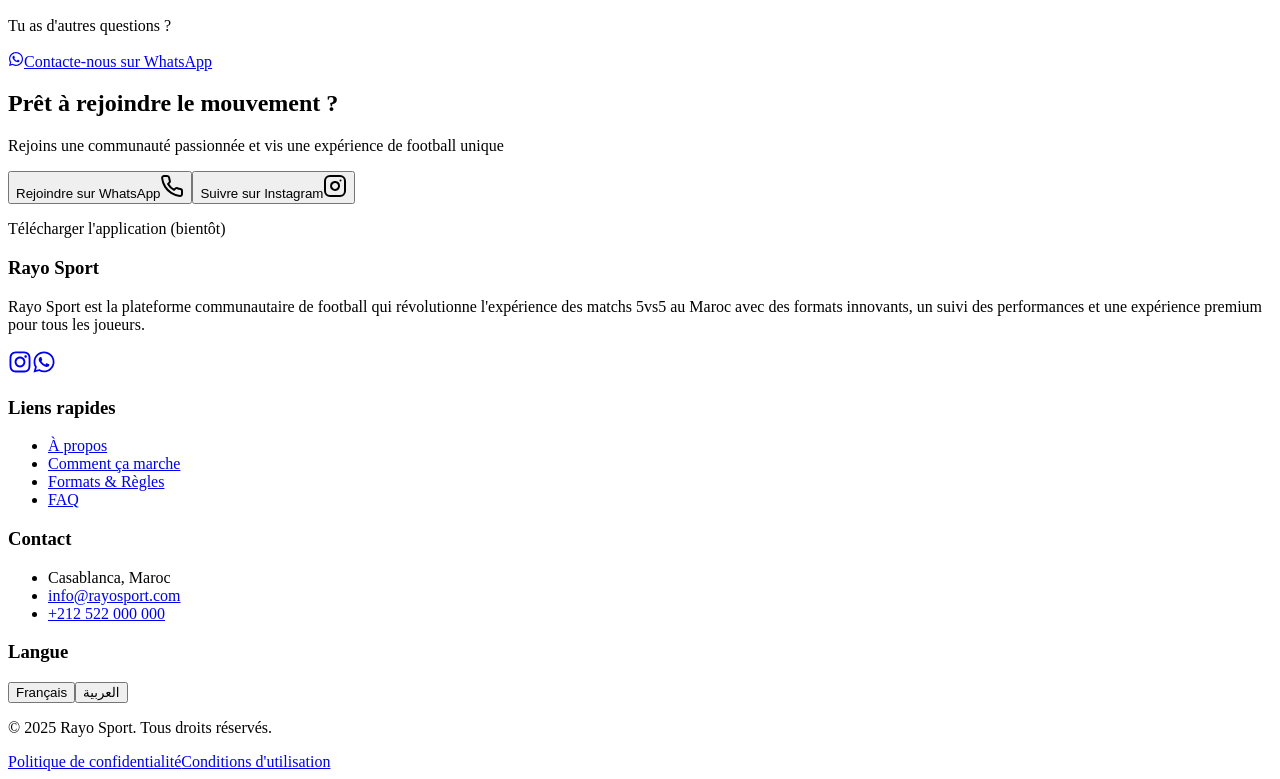
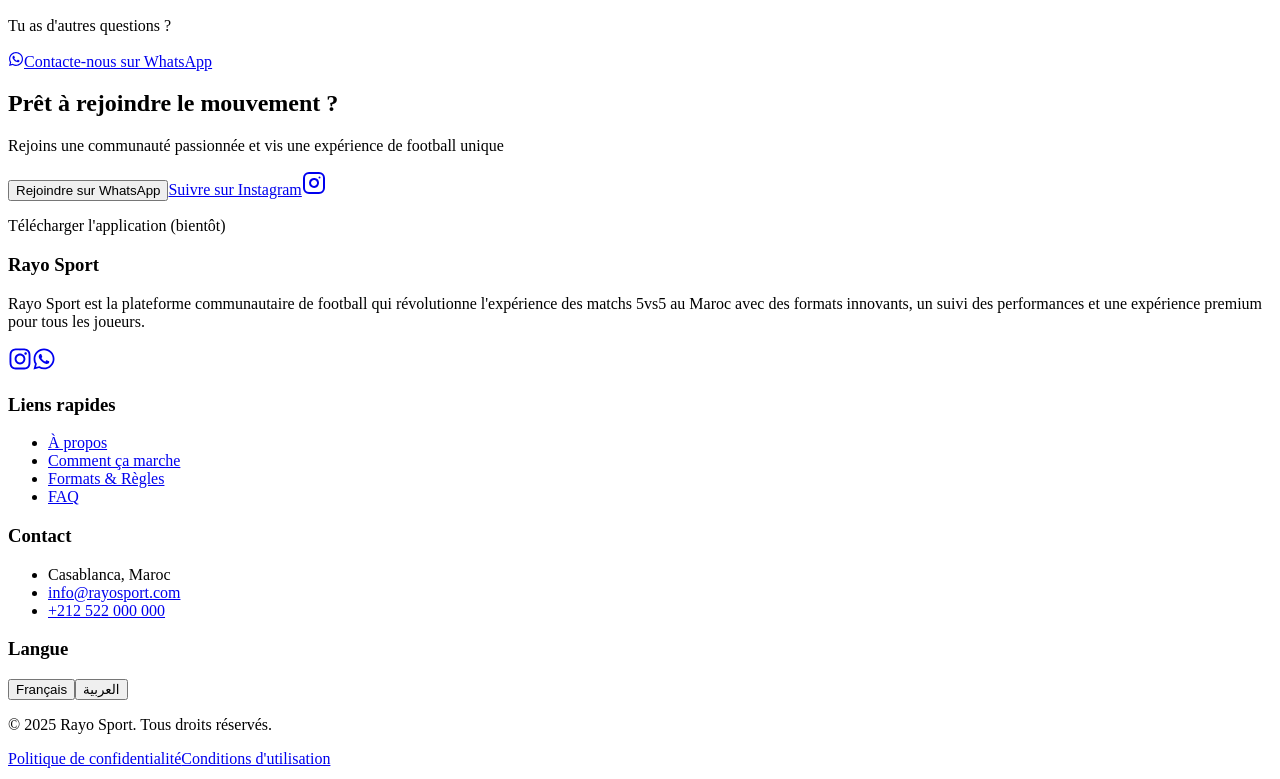
Before and after one commit to rayosport/rayosportma, a React (Vite) app in the folder client/: page /rayosportma in a window 1280 px wide. Shown: the part 2916-3695 px from the top of the page. Built offline with nearby package versions, Linux system fonts and the light colour scheme.

Commit message:
fixe urls

```diff
--- a/client/src/pages/Home.tsx
+++ b/client/src/pages/Home.tsx
@@ -149,7 +149,7 @@ const HowItWorksSection = () => {
 
         <div className="mt-16 text-center">
           <RevealAnimation>
-            <button className="btn-primary px-8 py-4 text-lg">{t("how_cta_button")}</button>
+            <CitySelector buttonText={t("how_cta_button")} />
           </RevealAnimation>
         </div>
       </div>
@@ -181,14 +181,19 @@ const CtaSection = () => {
           </p>
 
           <div className="flex flex-wrap gap-5 justify-center">
-            <button className="btn-white px-8 py-4 text-lg flex items-center">
-              <span className="mr-2">{t("cta_whatsapp")}</span>
-              <svg xmlns="http://www.w3.org/2000/svg" width="24" height="24" viewBox="0 0 24 24" fill="none" stroke="currentColor" strokeWidth="2" strokeLinecap="round" strokeLinejoin="round"><path d="M22 16.92v3a2 2 0 0 1-2.18 2 19.79 19.79 0 0 1-8.63-3.07 19.5 19.5 0 0 1-6-6 19.79 19.79 0 0 1-3.07-8.67A2 2 0 0 1 4.11 2h3a2 2 0 0 1 2 1.72 12.84 12.84 0 0 0 .7 2.81 2 2 0 0 1-.45 2.11L8.09 9.91a16 16 0 0 0 6 6l1.27-1.27a2 2 0 0 1 2.11-.45 12.84 12.84 0 0 0 2.81.7A2 2 0 0 1 22 16.92z"></path></svg>
-            </button>
-            <button className="btn-outline-white px-8 py-4 text-lg flex items-center">
+            <CitySelector
+              buttonText={t("cta_whatsapp")}
+              buttonClassName="btn-white px-8 py-4 text-lg flex items-center"
+            />
+            <a
+              href="https://www.instagram.com/rayosport.ma/"
+              target="_blank"
+              rel="noopener noreferrer"
+              className="btn-outline-white px-8 py-4 text-lg flex items-center"
+            >
               <span className="mr-2">{t("cta_instagram")}</span>
               <svg xmlns="http://www.w3.org/2000/svg" width="24" height="24" viewBox="0 0 24 24" fill="none" stroke="currentColor" strokeWidth="2" strokeLinecap="round" strokeLinejoin="round"><rect x="2" y="2" width="20" height="20" rx="5" ry="5"></rect><path d="M16 11.37A4 4 0 1 1 12.63 8 4 4 0 0 1 16 11.37z"></path><line x1="17.5" y1="6.5" x2="17.51" y2="6.5"></line></svg>
-            </button>
+            </a>
           </div>
 
           <p className="mt-10 opacity-70 text-sm">
```
